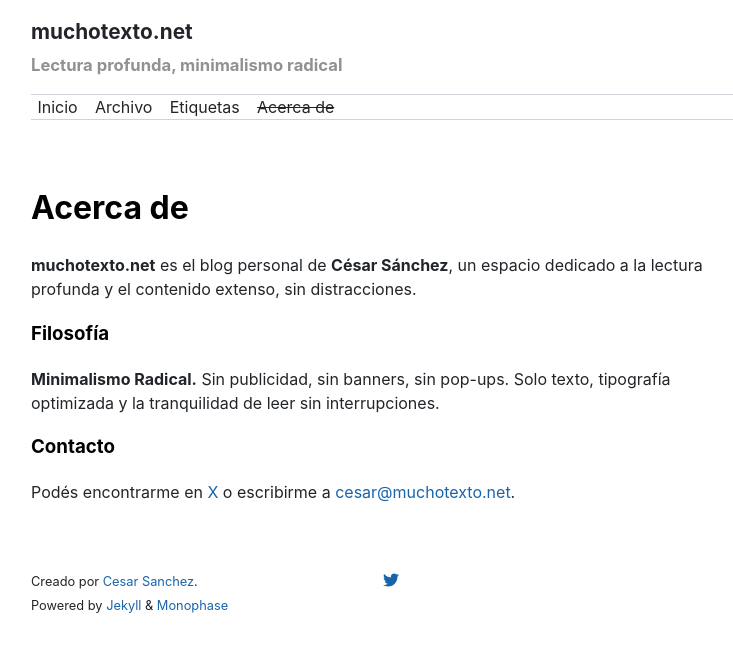
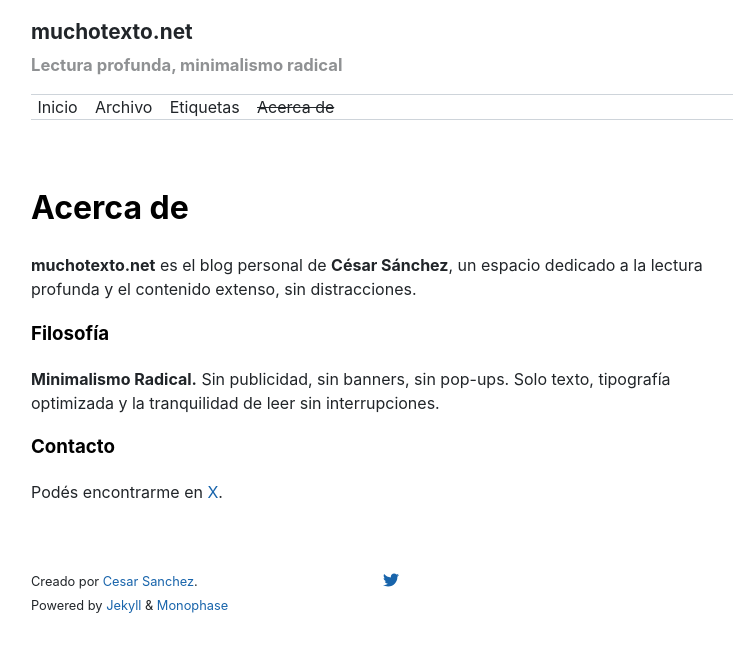
Before and after one commit to miravosqueinteresante/muchotexto.net, a Jekyll site: the page built from about.markdown, in a window 1280 px wide. Shown: the top 652 px of the page, without its empty margins (257-990 px from the left). Built offline with Jekyll 4.4.1, drawn with Linux system fonts in a browser that asks for light colours; nearby versions of some CDN libraries.

Commit message:
remove personal email from about page

```diff
--- a/about.markdown
+++ b/about.markdown
@@ -12,4 +12,4 @@
 
 ### Contacto
 
-Podés encontrarme en [X](https://x.com/cesanz) o escribirme a [cesar@muchotexto.net](mailto:cesar@muchotexto.net).
+Podés encontrarme en [X](https://x.com/cesanz).
```
